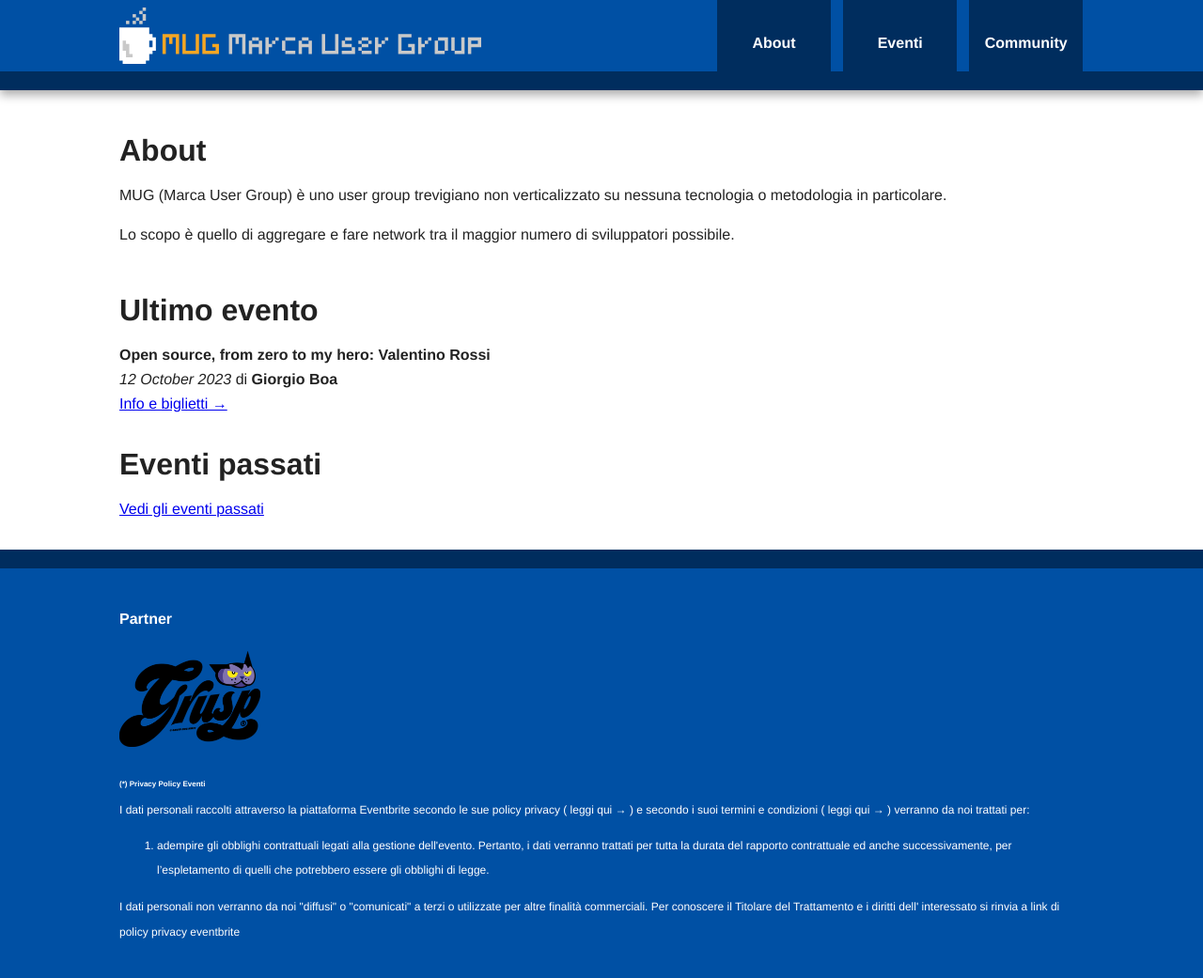
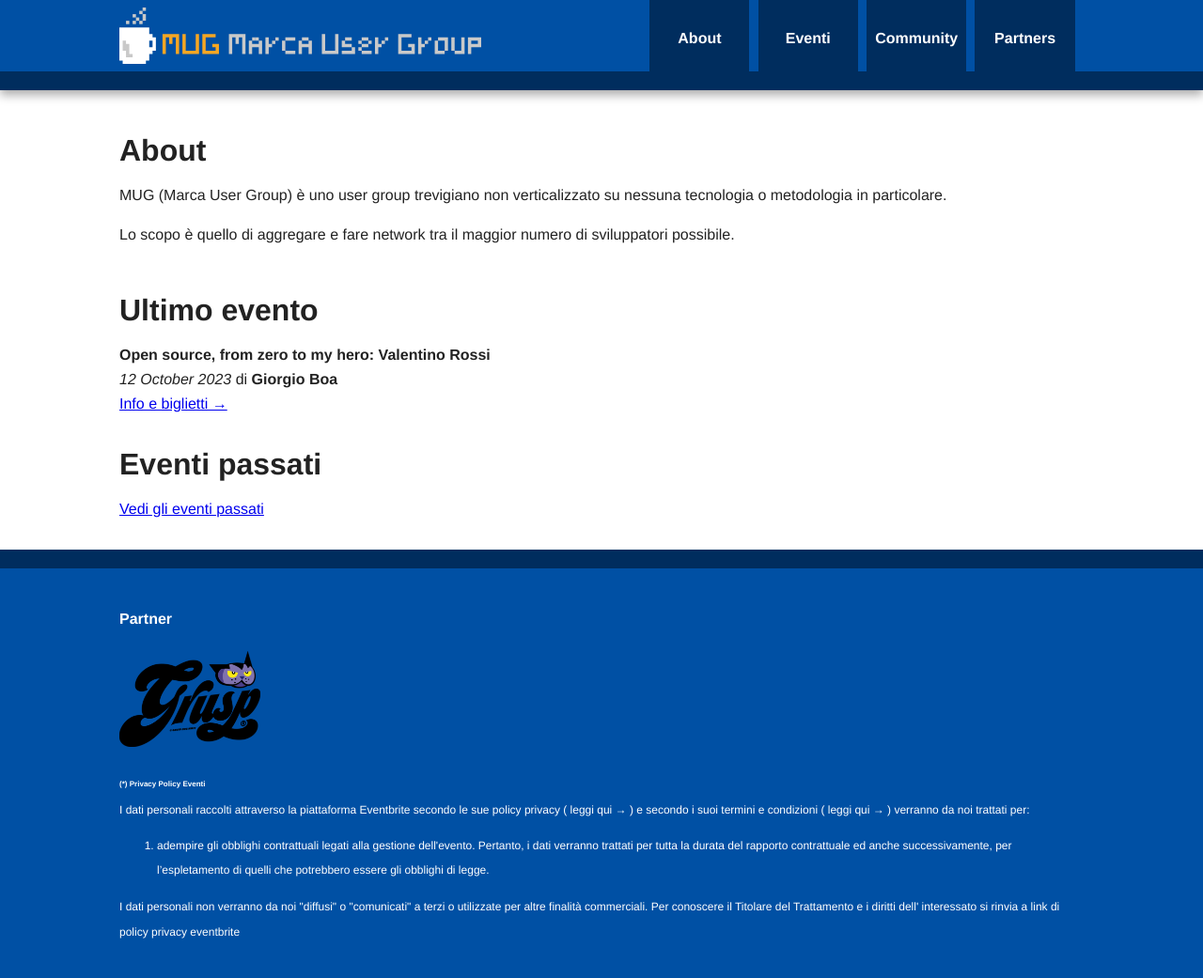
Before and after one commit to m-u-g/m-u-g.github.io, a Jekyll site: the page built from index.md, in a window 1280 px wide. Shown: the whole page at 94% size. Built offline with Jekyll 4.4.1, drawn with Linux system fonts in a browser that asks for light colours.

Commit message:
link to header

```diff
--- a/_config.yml
+++ b/_config.yml
@@ -44,3 +44,4 @@ header_pages:
   - index.md
   - events.md
   - community.md
+  - partners.md
--- a/assets/css/main.css
+++ b/assets/css/main.css
@@ -207,9 +207,9 @@ nav a:hover {
 
     nav a {
         float: left;
-        width: 27%;
-        margin: 0 1.7%;
-        padding: 33px 2% 17px 2%;
+        width: 21%;
+        margin: 0 1%;
+        padding: 28px 1% 22px 1%;
         margin-bottom: 0;
     }
 
@@ -257,7 +257,7 @@ nav a:hover {
 
     nav {
         float: right;
-        width: 38%;
+        width: 45%;
     }
 
 /* ============
```
